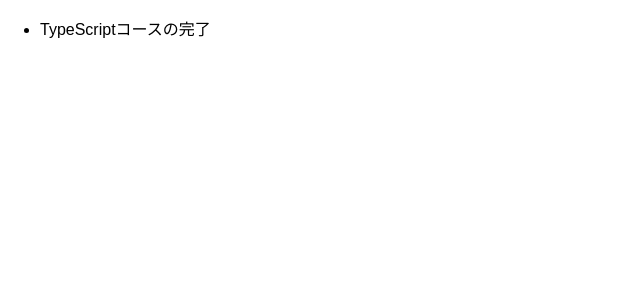
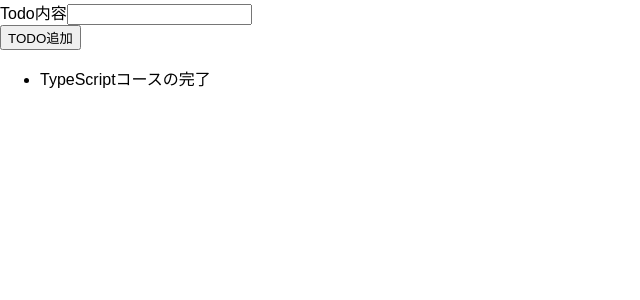
Before and after one commit to jp-knj/study_TypeScript, a React (Create React App) app in the folder 03_react-app/: page / in a window 1280 px wide. Shown: the top 300 px of the page, without its empty margins (0-640 px from the left). Built offline with nearby package versions, Linux system fonts and the light colour scheme.

Commit message:
refを使ったユーザ入力の取得

```diff
--- a/03_react-app/src/App.tsx
+++ b/03_react-app/src/App.tsx
@@ -1,10 +1,12 @@
 import React from 'react';
 import TodoList from './components/TodoList';
+import NewTodo from './components/NewTodo';
 
 const App: React.FC = () => {
   const todos = [{ id: 't1', text: 'TypeScriptコースの完了' }];
   return (
     <div className="App">
+      <NewTodo/>
       <TodoList items={todos}/>
     </div>
   );
--- /dev/null
+++ b/03_react-app/src/components/NewTodo.tsx
@@ -0,0 +1,20 @@
+import React, {useRef} from 'react';
+
+const NewTodo: React.FC = () => {
+  const textInputRef = useRef<HTMLInputElement>(null);
+  const todoSubmitHandler = (event: React.FormEvent) => {
+    event.preventDefault();
+    const enteredText = textInputRef.current!.value;
+    console.log(enteredText);
+  };
+
+  return <form onSubmit={todoSubmitHandler}>
+    <div>
+      <label htmlFor="todo-text">Todo内容</label>
+      <input type="text" id="todo-text" ref={textInputRef}></input>
+    </div>
+    <button type="submit">TODO追加</button>
+  </form>
+};
+
+export default NewTodo;
```
